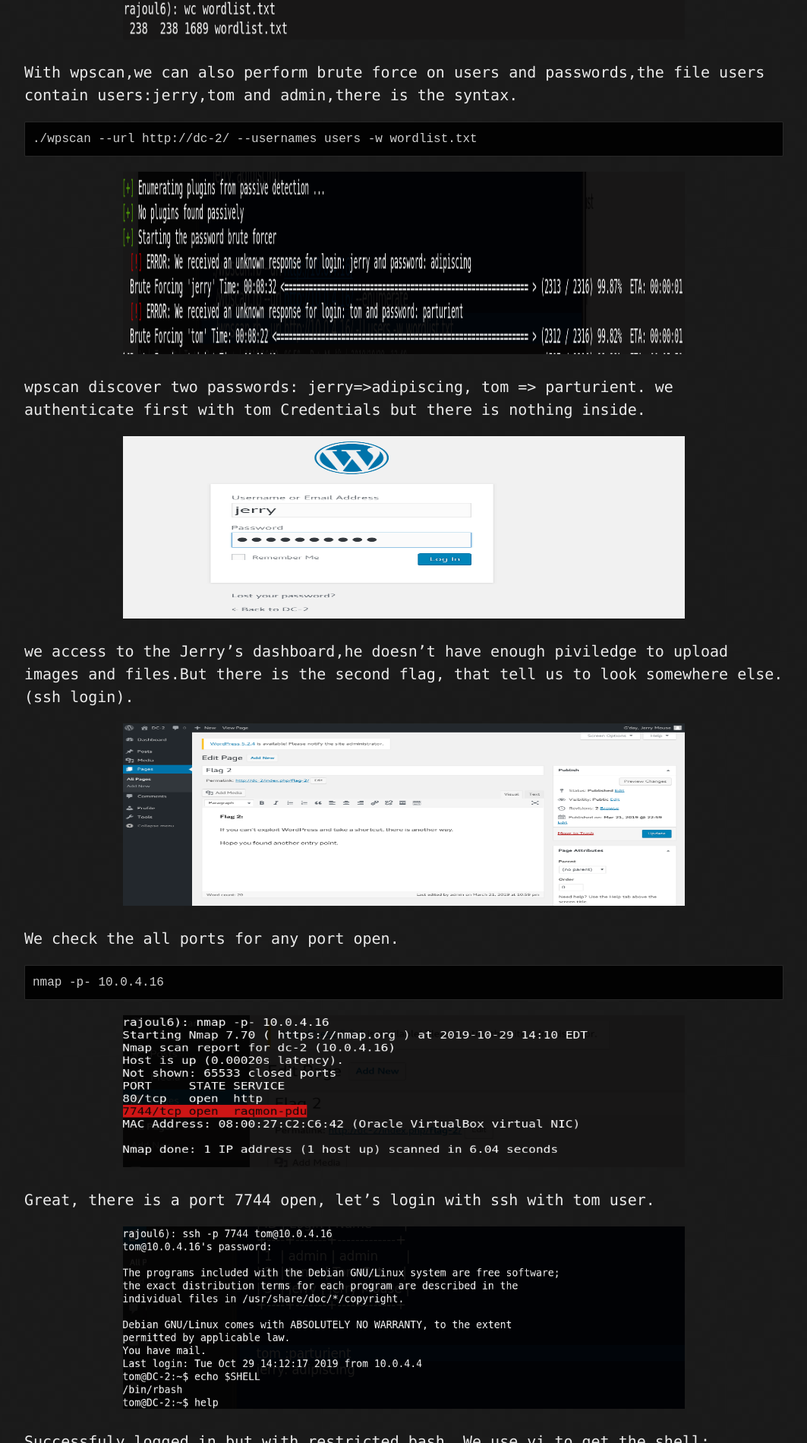
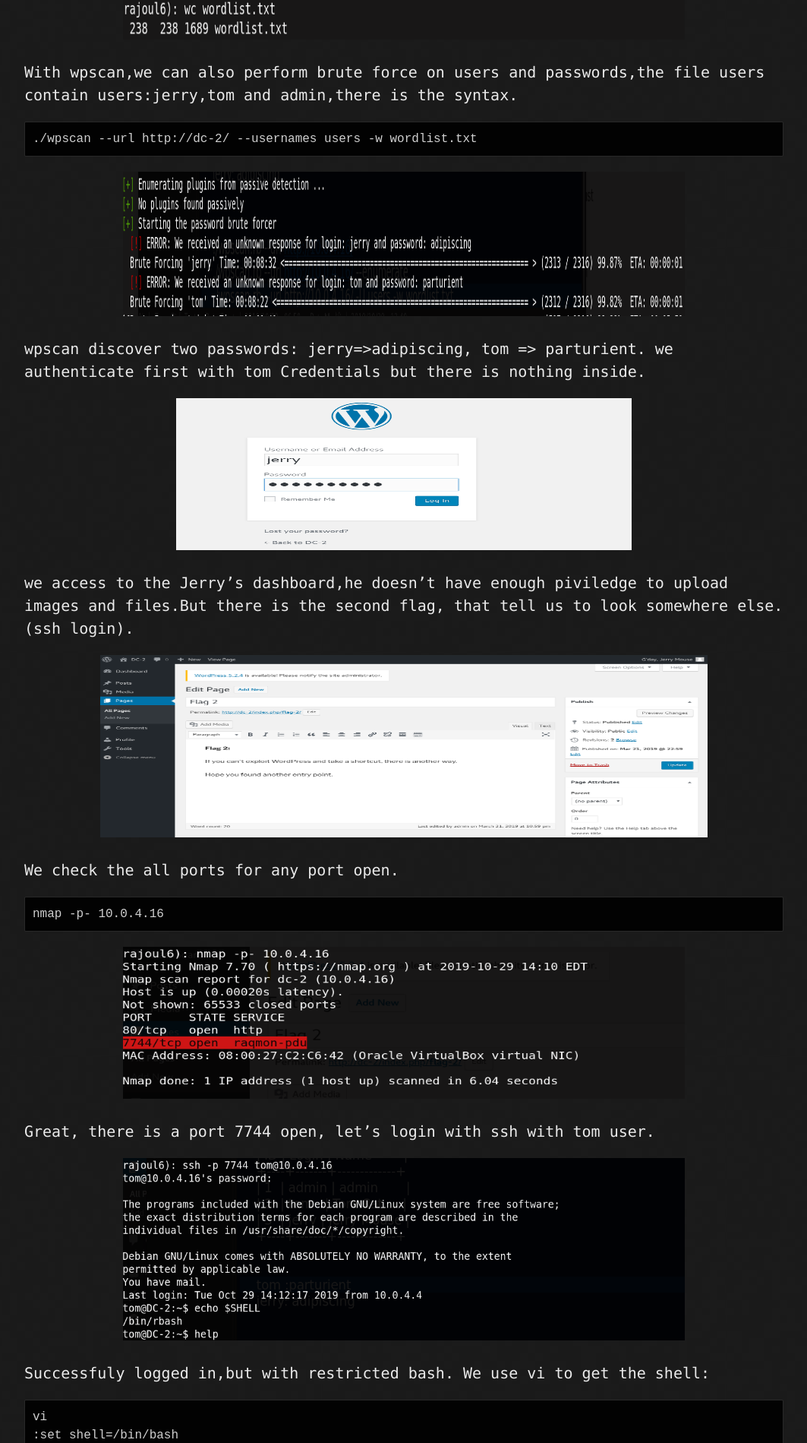
Before and after one commit to rajoul/rajoul.github.io, a Jekyll site: the page built from my_write_up/DC-2.md, in a window 1280 px wide. Shown: the part 3930-5829 px from the top of the page at 76% size, without its empty margins (108-1171 px from the left). Built offline with Jekyll 4.4.1, drawn with Linux system fonts in a browser that asks for light colours; our own code applies the rules of GitHub Pages for plain Markdown files.

Commit message:
Update DC-2.md

````diff
--- a/my_write_up/DC-2.md
+++ b/my_write_up/DC-2.md
@@ -56,15 +56,15 @@
 ./wpscan --url http://dc-2/ --usernames users -w wordlist.txt
 ```
 <p align="center">
-  <img src="https://rajoul.github.io/my_write_up/image/DC-2/7.png" width="740" height="240">
+  <img src="https://rajoul.github.io/my_write_up/image/DC-2/7.png" width="740" height="190">
 </p>
 wpscan discover two passwords: jerry=>adipiscing, tom => parturient. we authenticate first with tom Credentials but there is nothing inside.
 <p align="center">
-  <img src="https://rajoul.github.io/my_write_up/image/DC-2/8.png" width="740" height="240">
+  <img src="https://rajoul.github.io/my_write_up/image/DC-2/8.png" width="600" height="200">
 </p>
 we access to the Jerry's dashboard,he doesn't have enough piviledge to upload images and files.But there is the second flag, that tell us to look somewhere else. (ssh login).
 <p align="center">
-  <img src="https://rajoul.github.io/my_write_up/image/DC-2/9.png" width="740" height="240">
+  <img src="https://rajoul.github.io/my_write_up/image/DC-2/9.png" width="800" height="240">
 </p>
 We check the all ports for any port open.
 ```
@@ -94,7 +94,7 @@
 the 4th flag tell us to look for tha last flag that probably located inside the root directory. We list git command that
 jerry can run as a root.
 <p align="center">
-  <img src="https://rajoul.github.io/my_write_up/image/DC-2/14.png" width="740" height="160">
+  <img src="https://rajoul.github.io/my_write_up/image/DC-2/14.png" width="740" height="130">
 </p>
 Finally we get root access.Then read the final flag
 <p align="center">
````
